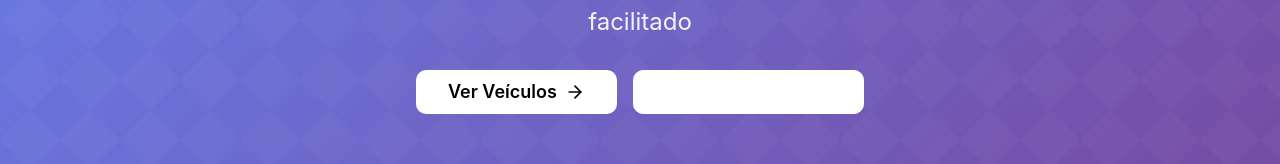
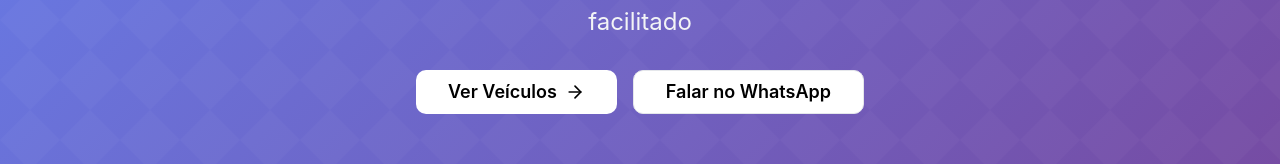
Before and after one commit to AFJoao/frontteste, a React (Vite) app: page / in a window 1280 px wide. Shown: the part 370-534 px from the top of the page. Built offline with nearby package versions, Linux system fonts and the light colour scheme; no server answers.

Commit message:
arrumando botão

```diff
--- a/src/pages/HomePage.jsx
+++ b/src/pages/HomePage.jsx
@@ -71,7 +71,7 @@
                 <Button
                   size="lg"
                   variant="outline"
-                  className="border-white text-white hover:bg-white hover:text-black px-8 py-3 text-lg font-semibold"
+                  className="bg-white text-black hover:bg-gray-200 px-8 py-3 text-lg font-semibold"
                   onClick={() => window.open('https://wa.me/5511999999999', '_blank')}
                 >
                   Falar no WhatsApp
```
